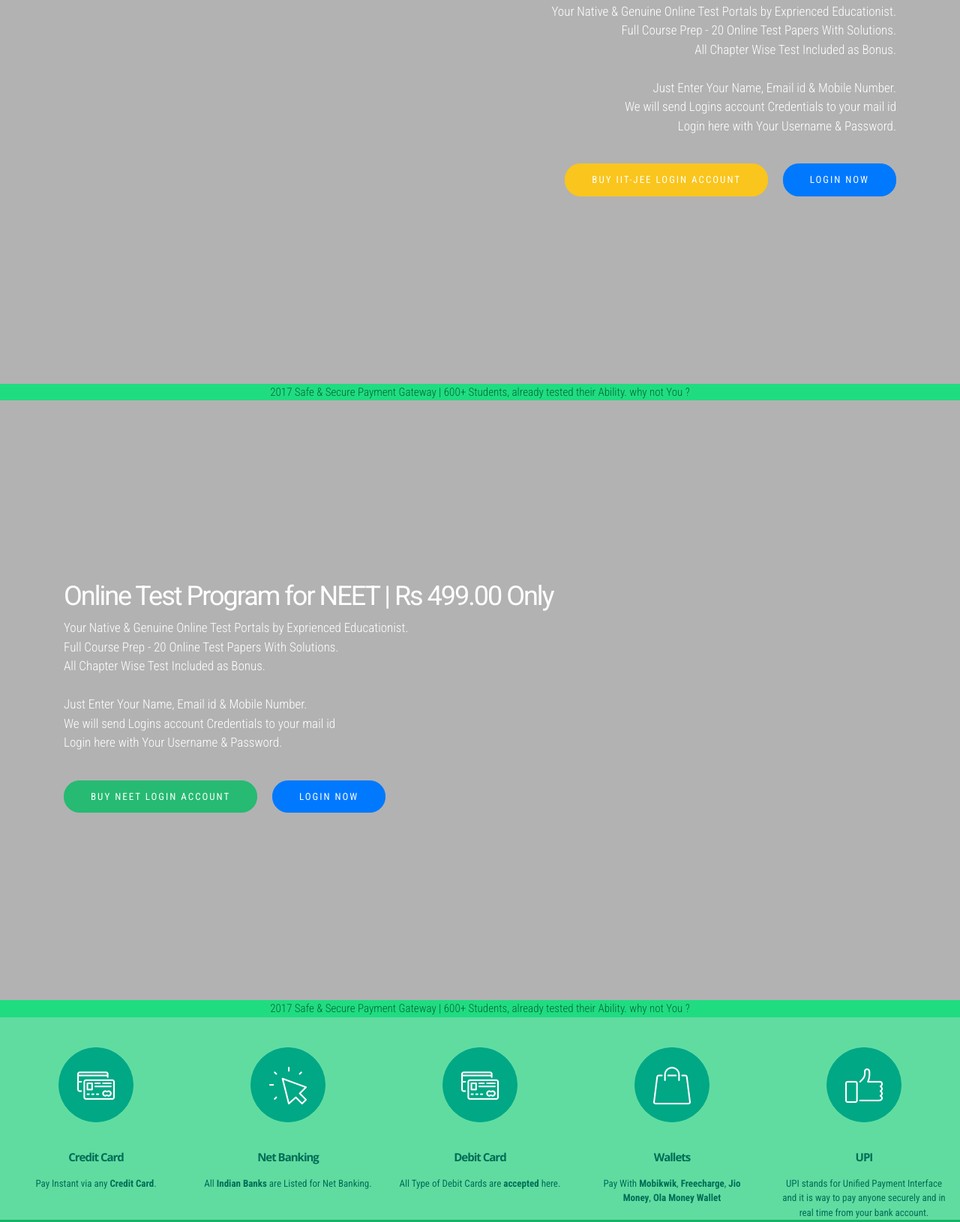
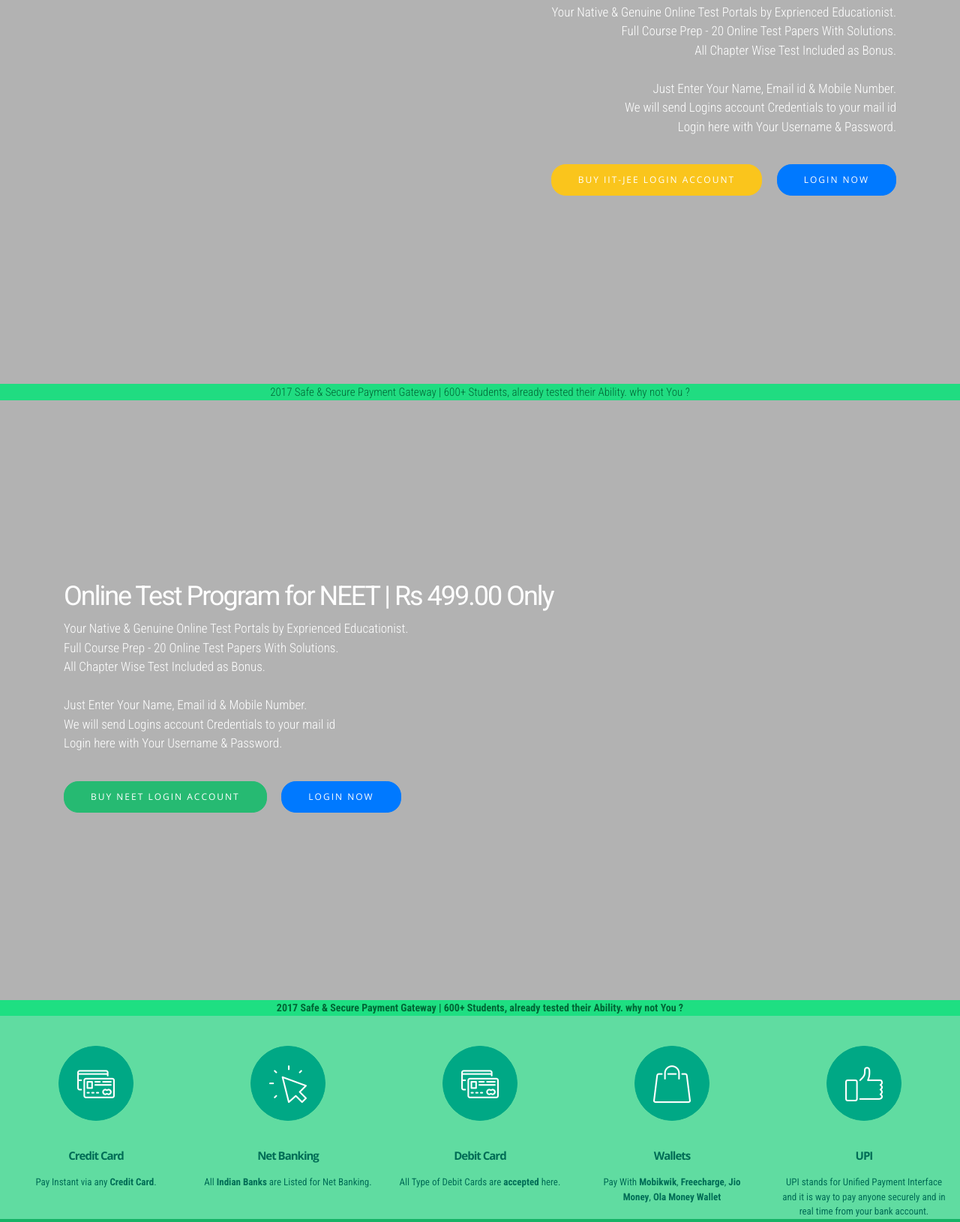
Before and after one commit to examware/examware.github.io, a plain HTML site: page index.html in a window 1280 px wide. Shown: the part 1111-2741 px from the top of the page at 75% size. Drawn offline with nearby package versions, Linux system fonts and the light colour scheme; a script that the page names is missing; files whose address does not match are found by name.

Commit message:
create github pages

```diff
--- a/assets/mobirise/css/mbr-additional.css
+++ b/assets/mobirise/css/mbr-additional.css
@@ -557,8 +557,8 @@ h6,
   font-size: 36px;
 }
 #header1-d .btn {
-  font-family: 'Roboto Condensed', sans-serif;
-  font-size: 13px;
+  font-family: 'Open Sans', sans-serif;
+  font-size: 12px;
 }
 #header1-d .mbr-section-lead I {
   font-size: 15px;
@@ -581,8 +581,8 @@ h6,
   font-size: 36px;
 }
 #header1-19 .btn {
-  font-family: 'Roboto Condensed', sans-serif;
-  font-size: 13px;
+  font-family: 'Open Sans', sans-serif;
+  font-size: 12px;
 }
 #header1-19 .mbr-section-lead I {
   font-size: 15px;
@@ -590,7 +590,7 @@ h6,
 #content1-1j P {
   text-align: center;
   color: #006635;
-  font-size: 15px;
+  font-size: 14px;
 }
 #features7-b .card-subtitle {
   color: #bcbcbc;
--- a/index.html
+++ b/index.html
@@ -77,7 +77,7 @@ type="text/javascript";e.parentNode.insertBefore($,e)})(document,"script");
                         <div class="hamburger-icon"></div>
                     </button>
 
-                    <ul class="nav-dropdown collapse pull-xs-right nav navbar-nav navbar-toggleable-sm" id="exCollapsingNavbar"><li class="nav-item"><a class="nav-link link" href="index.html">HOME</a></li><li class="nav-item"><a class="nav-link link" href="index.html#header1-d">IIT-JEE</a></li><li class="nav-item"><a class="nav-link link" href="index.html#header1-19">NEET</a></li><li class="nav-item"><a class="nav-link link" href="index.html#features7-b">PAYMENT INFO</a></li><li class="nav-item dropdown"><a class="nav-link link dropdown-toggle" href="index.html#features7-b" data-toggle="dropdown-submenu" aria-expanded="false">INFO</a><div class="dropdown-menu"><a class="dropdown-item" href="aboutus.html" target="_blank">ABOUT US</a><a class="dropdown-item" href="contactinfo.html">CONTACT INFO</a></div></li><li class="nav-item nav-btn"><a class="nav-link btn btn-success" href="http://www.examware.in/onlinetesthub" target="_blank">Login Here</a></li></ul>
+                    <ul class="nav-dropdown collapse pull-xs-right nav navbar-nav navbar-toggleable-sm" id="exCollapsingNavbar"><li class="nav-item"><a class="nav-link link" href="index.html"><span class="mbri-home mbr-iconfont mbr-iconfont-btn"></span>HOME</a></li><li class="nav-item"><a class="nav-link link" href="index.html#header1-d"><span class="mbri-cursor-click mbr-iconfont mbr-iconfont-btn"></span>IIT-JEE</a></li><li class="nav-item"><a class="nav-link link" href="index.html#header1-19"><span class="mbri-cursor-click mbr-iconfont mbr-iconfont-btn"></span>NEET</a></li><li class="nav-item"><a class="nav-link link" href="index.html#features7-b"><span class="mbri-cursor-click mbr-iconfont mbr-iconfont-btn"></span>PAYMENT INFO</a></li><li class="nav-item dropdown"><a class="nav-link link dropdown-toggle" href="index.html#features7-b" data-toggle="dropdown-submenu" aria-expanded="false"><span class="mbri-login mbr-iconfont mbr-iconfont-btn"></span>INFO</a><div class="dropdown-menu"><a class="dropdown-item" href="aboutus.html" target="_blank">ABOUT US</a><a class="dropdown-item" href="contactinfo.html">CONTACT INFO</a></div></li><li class="nav-item nav-btn"><a class="nav-link btn btn-success" href="http://www.examware.in/onlinetesthub" target="_blank">Login Here</a></li></ul>
                     <button hidden="" class="navbar-toggler navbar-close" type="button" data-toggle="collapse" data-target="#exCollapsingNavbar">
                         <div class="close-icon"></div>
                     </button>
@@ -90,7 +90,7 @@ type="text/javascript";e.parentNode.insertBefore($,e)})(document,"script");
 
 </section>
 
-<section class="engine"><a rel="external" href="https://mobirise.com">Mobirise</a></section><section class="mbr-section mbr-section-hero mbr-section-full mbr-parallax-background mbr-after-navbar" id="header1-1" style="background-image: url(assets/images/online-education-degrees-hd-3761-2000x1333-2.jpg);">
+<section class="engine"><a rel="external" href="https://mobirise.com">Website Generator</a></section><section class="mbr-section mbr-section-hero mbr-section-full mbr-parallax-background mbr-after-navbar" id="header1-1" style="background-image: url(assets/images/online-education-degrees-hd-3761-2000x1333-2.jpg);">
 
     <div class="mbr-overlay" style="opacity: 0.3; background-color: rgb(0, 0, 0);"></div>
 
@@ -176,11 +176,11 @@ type="text/javascript";e.parentNode.insertBefore($,e)})(document,"script");
 
 </section>
 
-<section class="mbr-section article mbr-section__container" id="content1-1j" style="background-color: rgb(32, 220, 129); padding-top: 0px; padding-bottom: 0px;">
+<section class="mbr-section article mbr-section__container" id="content1-1j" style="background-color: rgb(30, 223, 130); padding-top: 0px; padding-bottom: 0px;">
 
     <div class="container">
         <div class="row">
-            <div class="col-xs-12 lead"><p>2017 Safe &amp; Secure Payment Gateway | 600+ Students, already tested their Ability. why not You ?</p></div>
+            <div class="col-xs-12 lead"><p><strong>2017 Safe &amp; Secure Payment Gateway | 600+ Students, already tested their Ability. why not You ?</strong></p></div>
         </div>
     </div>
 
```
Also changed, not shown: aboutus.html (+2 -2 lines), contactinfo.html (+4 -3 lines), 1 other file.
